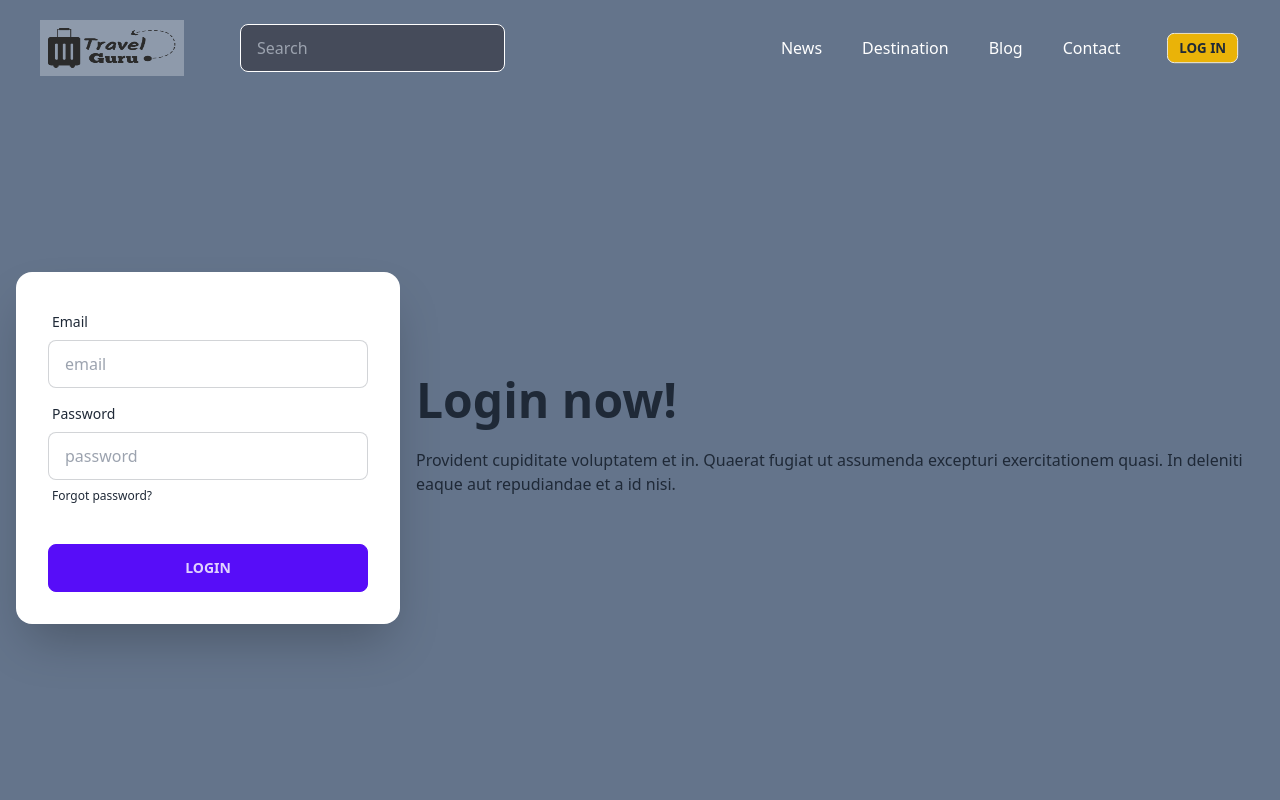
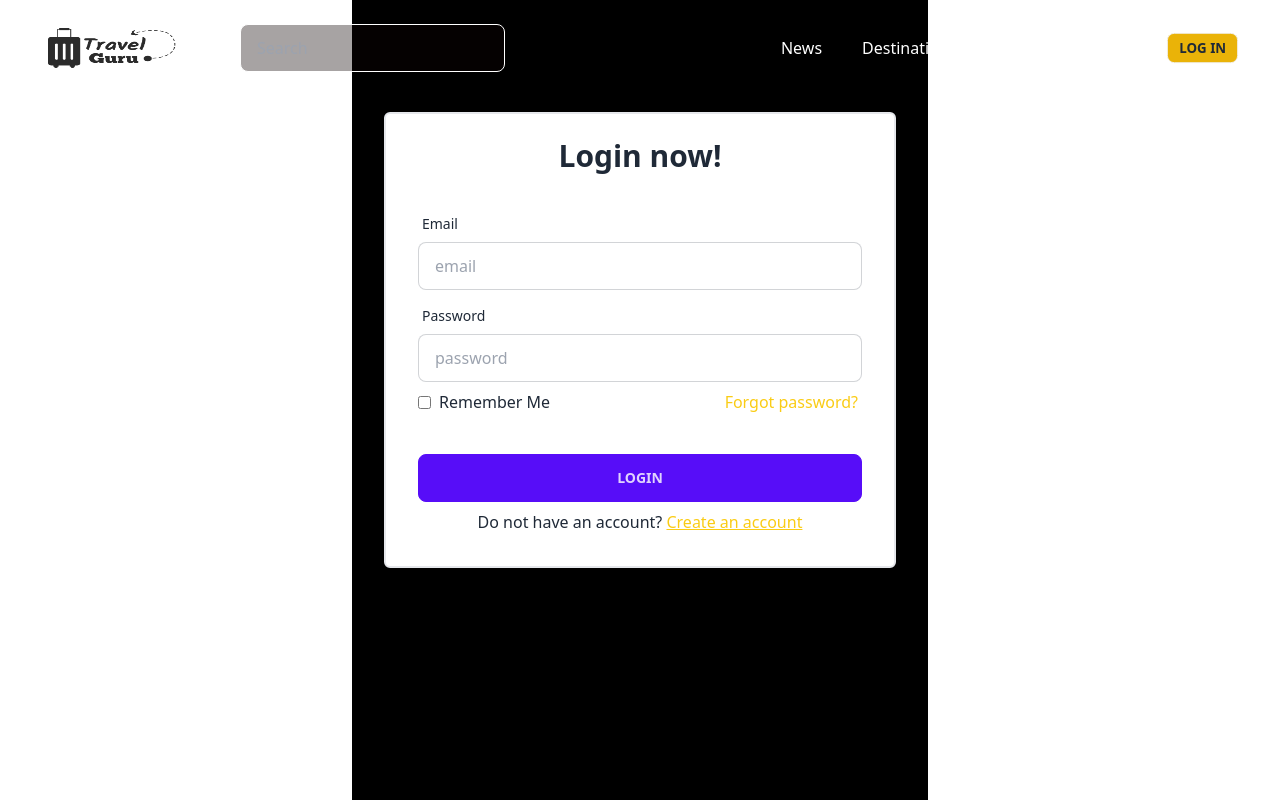
Before and after one commit to SakibAlHasan10/travel-resource-cox, a React (Vite) app: page /login in a window 1280 px wide. Built offline with nearby package versions, Linux system fonts and the light colour scheme.

Commit message:
add login form

```diff
--- a/src/Components/Navbar.jsx
+++ b/src/Components/Navbar.jsx
@@ -36,7 +36,7 @@ const Navbar = () => {
             </ul>
           </div>
           <Link to={'/'}>
-          <img src="../../public/logo.png" className="w-36 text-white bg-[#ffffff45] p-2 h-14 mr-14" alt="logo" />
+          <img src="/logo.png" className="w-36 text-white bg-[#ffffff45] p-2 h-14 mr-14" alt="logo" />
           </Link>
           <div className="form-control">
             <input
--- a/src/Pages/Home/Carosol.jsx
+++ b/src/Pages/Home/Carosol.jsx
@@ -1,29 +1,37 @@
-
 const Carosol = () => {
   return (
     <div>
       <div className="carousel carousel-end rounded-box">
-  <div className="carousel-item">
-    <img src="/images/stock/photo-1559703248-dcaaec9fab78.jpg" alt="Drink" />
+        <div className="carousel-item ml-6  rounded-2xl">
+          <img
+            src="/images/Rectangle 1.png"
+            alt="Drink"
+            className="w-56 rounded-2xl hover:border-4 border-yellow-500 "
+          />
+          <h2 className="absolute text-3xl font-bold uppercase bottom-4 mx-3 text-white">Cox`s bazar</h2>
         </div>
-  <div className="carousel-item">
-    <img src="/images/stock/photo-1565098772267-60af42b81ef2.jpg" alt="Drink" />
+        <div className="carousel-item ml-6">
+          <img
+            src="/images/Sreemongol.png"
+            alt="Drink"
+            className="w-56 hover:border-4 border-yellow-500 rounded-2xl"
+          />
         </div>
-  <div className="carousel-item">
-    <img src="/images/stock/photo-1572635148818-ef6fd45eb394.jpg" alt="Drink" />
+        <div className="carousel-item ml-6 ">
+          <img
+            src="/images/sundorbon.png"
+            alt="Drink"
+            className="w-56 hover:border-4 rounded-2xl border-yellow-500"
+          />
         </div>
-  <div className="carousel-item">
-    <img src="/images/stock/photo-1494253109108-2e30c049369b.jpg" alt="Drink" />
+        <div className="carousel-item ml-6 ">
+          <img
+            src="/images/Sajek.png hover:border-4 rounded-2xl border-yellow-500"
+            alt="Drink"
+            className="w-56 "
+          />
         </div>
-  <div className="carousel-item">
-    <img src="/images/stock/photo-1550258987-190a2d41a8ba.jpg" alt="Drink" />
-  </div>
-  <div className="carousel-item">
-    <img src="/images/stock/photo-1559181567-c3190ca9959b.jpg" alt="Drink" />
-  </div>
-  <div className="carousel-item">
-    <img src="/images/stock/photo-1601004890684-d8cbf643f5f2.jpg" alt="Drink" />
-  </div>
+
       </div>
     </div>
   );
--- a/src/Pages/LogIn/LogIn.jsx
+++ b/src/Pages/LogIn/LogIn.jsx
@@ -1,18 +1,16 @@
+import { Link } from "react-router-dom";
+
 const LogIn = () => {
   return (
     <div>
-      <div className="hero min-h-screen pt-24 bg-slate-500">
-        <div className="hero-content flex-col lg:flex-row-reverse">
-          <div className="text-center lg:text-left">
-            <h1 className="text-5xl font-bold">Login now!</h1>
-            <p className="py-6">
-              Provident cupiditate voluptatem et in. Quaerat fugiat ut assumenda
-              excepturi exercitationem quasi. In deleniti eaque aut repudiandae
-              et a id nisi.
-            </p>
+      <div className=" w-full bg-black max-w-xl mx-auto min-h-screen  ">
+        <div className="pt-28">
+          <div className="  w-full max-w-lg mx-auto rounded-md border-2  bg-base-100">
+          <div className="text-center">
+            <h1 className="text-3xl font-bold mt-6">Login now!</h1>
+
           </div>
-          <div className="card flex-shrink-0 w-full max-w-sm shadow-2xl bg-base-100">
-            <form className="card-body">
+            <form className="card-body max-w-lg  ">
               <div className="form-control">
                 <label className="label">
                   <span className="label-text">Email</span>
@@ -34,15 +32,22 @@ const LogIn = () => {
                   className="input input-bordered"
                   required
                 />
+                <div className="flex justify-between">
+                  <div className="flex items-center gap-2 text-base font-medium">
+                    <input type="checkbox" name="" id="" />
+                    Remember Me
+                  </div>
                 <label className="label">
-                  <a href="#" className="label-text-alt link link-hover">
+                  <a href="#" className="label-text-alt text-yellow-400 text-base font-medium link link-hover">
                     Forgot password?
                   </a>
                 </label>
+                </div>
               </div>
               <div className="form-control mt-6">
                 <button className="btn btn-primary">Login</button>
               </div>
+              <p className="text-center text-base font-medium">Do not have an account? <Link className="text-yellow-400 hover:text-blue-950 underline"> Create an account</Link> </p>
             </form>
           </div>
         </div>
```
Lines whose indentation alone changed are shown as unchanged.
